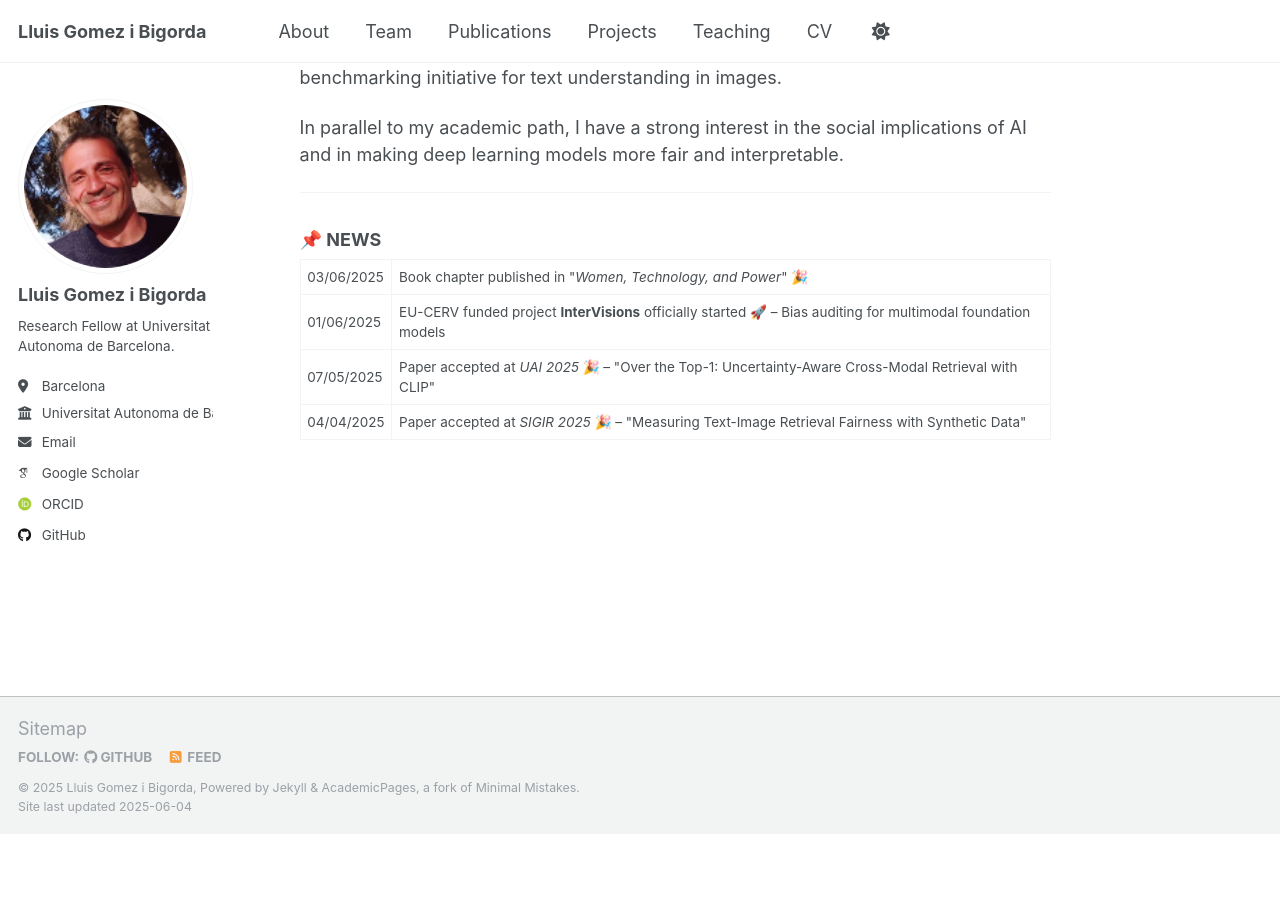
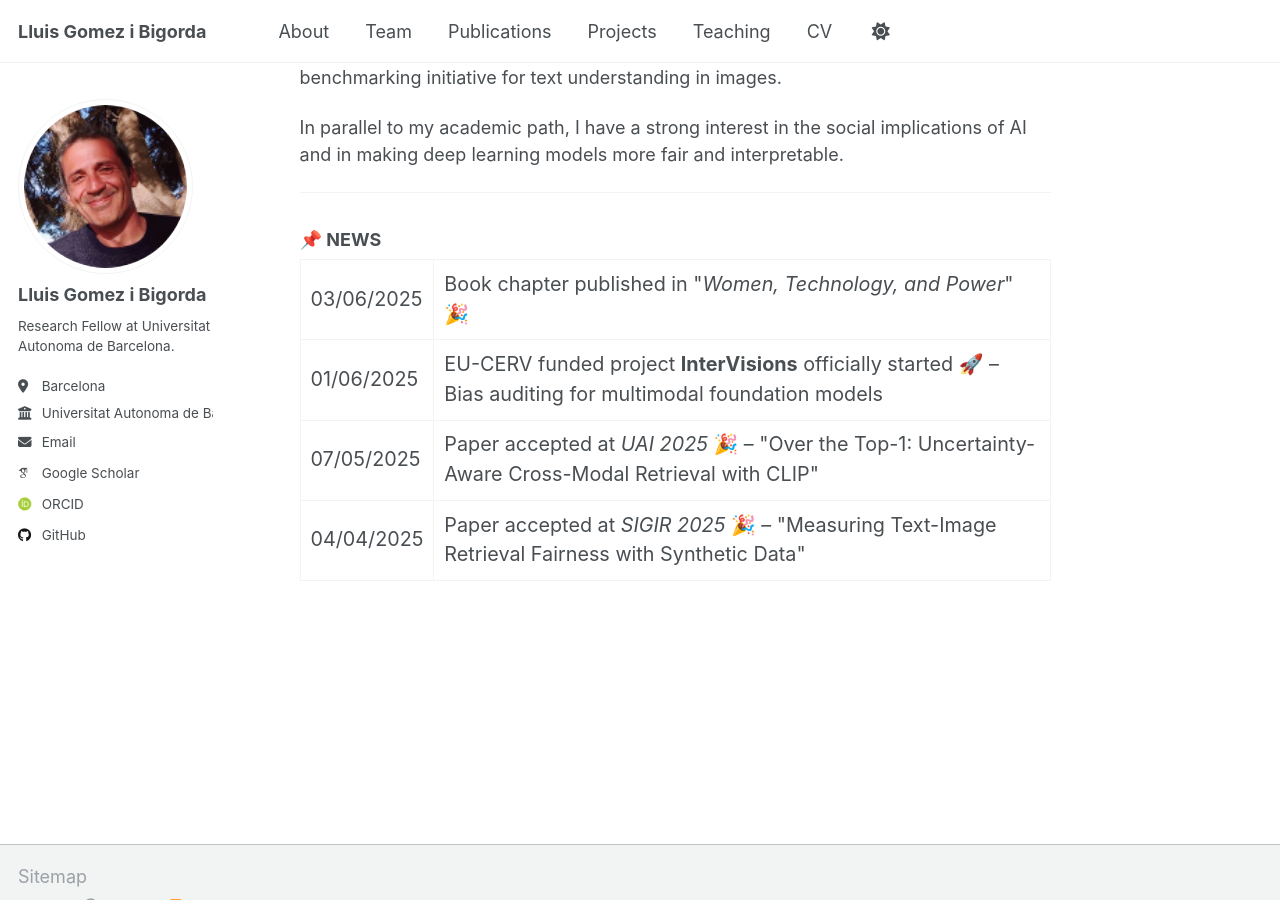
Before and after one commit to lluisgomez/lluisgomez.github.io, a Jekyll site: the page built from _pages/about.md, in a window 1280 px wide and 900 px high, scrolled down 420 px. Built offline with Jekyll 4.4.1, drawn with Linux system fonts in a browser that asks for light colours; some web fonts are replaced; before the commit the page ends 1254 px from its top, so only the background shows below that.

Commit message:
Update about.md

```diff
--- a/_pages/about.md
+++ b/_pages/about.md
@@ -19,7 +19,7 @@ In parallel to my academic path, I have a strong interest in the social implicat
 
 ### 📌 NEWS
 
-<table>
+<table border="0" style="font-size: 1.1em;">
   <tr>
     <td>03/06/2025</td>
     <td>Book chapter published in "<em>Women, Technology, and Power</em>" 🎉</td>
```
